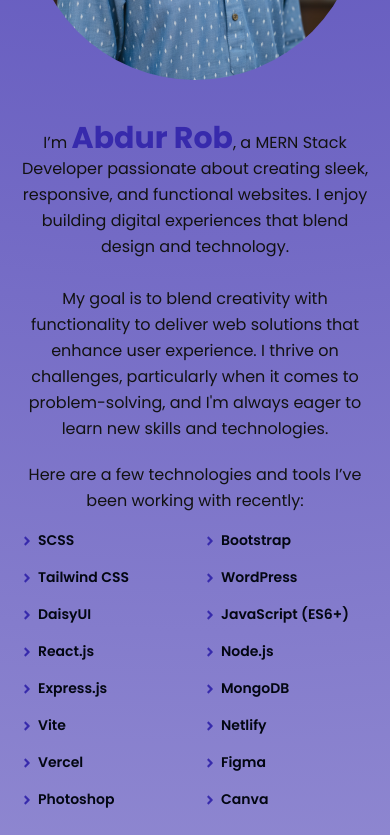
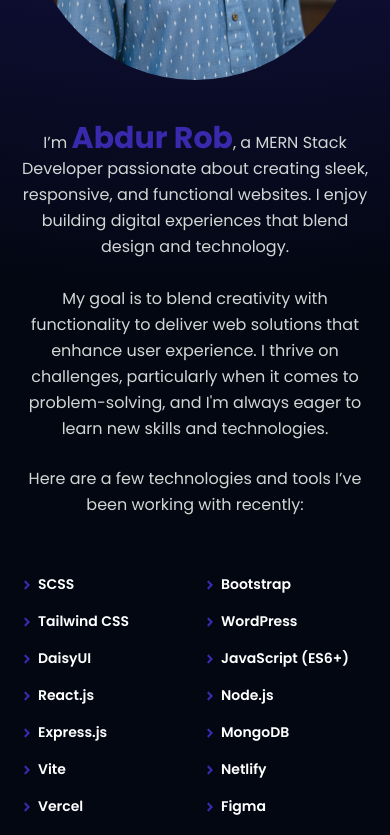
Before and after one commit to Abdurrobr34l/portfolio, a React (Vite) app: page / in a window 390 px wide. Shown: the part 1156-1991 px from the top of the page. Built offline with nearby package versions, Linux system fonts and the light colour scheme.

Commit message:
Completed responsive of whole website

```diff
--- a/src/Components/About.jsx
+++ b/src/Components/About.jsx
@@ -5,52 +5,93 @@
 
 const About = () => {
   return (
-    <section id="about" className="mb-10 2xl:mt-14 h-[calc(100vh - 120px)]">
-      <div className="flex flex-col items-center justify-between gap-10 lg:flex-row lg:gap-20 lg:px-20 xl:px-32">
+    <section id="about" className="pb-20 2xl:pt-32 h-[calc(100vh - 140px)]">
+      <div className="flex flex-col items-center justify-between gap-10 lg:flex-row lg:gap-20 xl:px-32">
         <div>
-          <img src={aboutImage} alt="" className="h-[400px] rounded-full md:h-[450px]" />
+          <img
+            src={aboutImage}
+            alt=""
+            className="h-[400px] rounded-full md:h-[450px]"
+          />
         </div>
 
         <div>
           {/* About Text */}
           <div className="max-w-2xl space-y-4 text-center lg:text-start">
             <p className="text-secondary leading-relaxed">
-              I’m <span className="text-3xl font-bold text-accent">Abdur Rob</span>, a
-              MERN Stack Developer passionate about creating sleek, responsive,
-              and functional websites. I enjoy building digital experiences that
-              blend design and technology.
-            <br />
-            <br />
-            My goal is to blend creativity with functionality to deliver web solutions that enhance user experience. I thrive on challenges, particularly when it comes to problem-solving, and I'm always eager to learn new skills and technologies.
+              I’m{" "}
+              <span className="text-3xl font-bold text-accent">Abdur Rob</span>,
+              a MERN Stack Developer passionate about creating sleek,
+              responsive, and functional websites. I enjoy building digital
+              experiences that blend design and technology.
+              <br />
+              <br />
+              My goal is to blend creativity with functionality to deliver web
+              solutions that enhance user experience. I thrive on challenges,
+              particularly when it comes to problem-solving, and I'm always
+              eager to learn new skills and technologies.
             </p>
 
-            <p className="mt-5 text-secondary leading-relaxed mb-4">
-    Here are a few technologies and tools I’ve been working with recently:
-  </p>
+            <p className="mt-6 text-secondary leading-relaxed">
+              Here are a few technologies and tools I’ve been working with
+              recently:
+            </p>
           </div>
 
           {/* Skills */}
-          <ul className="grid grid-cols-2 gap-4 text-primary text-[14px] font-semibold sm:grid-cols-3">
-            <li className="flex items-center gap-1"><FaAngleRight className="text-accent"/> SCSS</li>
-            <li className="flex items-center gap-1"><FaAngleRight className="text-accent"/> Bootstrap</li>
-            <li className="flex items-center gap-1"><FaAngleRight className="text-accent"/> Tailwind CSS</li>
-            <li className="flex items-center gap-1"><FaAngleRight className="text-accent"/> WordPress</li>
+          <ul className="grid grid-cols-2 gap-4 mt-14 text-primary text-[14px] font-semibold sm:grid-cols-3 lg:mt-5">
+            <li className="flex items-center gap-1">
+              <FaAngleRight className="text-accent" /> SCSS
+            </li>
+            <li className="flex items-center gap-1">
+              <FaAngleRight className="text-accent" /> Bootstrap
+            </li>
+            <li className="flex items-center gap-1">
+              <FaAngleRight className="text-accent" /> Tailwind CSS
+            </li>
+            <li className="flex items-center gap-1">
+              <FaAngleRight className="text-accent" /> WordPress
+            </li>
 
-            <li className="flex items-center gap-1"><FaAngleRight className="text-accent"/> DaisyUI</li>
-            <li className="flex items-center gap-1"><FaAngleRight className="text-accent"/> JavaScript (ES6+)</li>
-            <li className="flex items-center gap-1"><FaAngleRight className="text-accent"/> React.js</li>
+            <li className="flex items-center gap-1">
+              <FaAngleRight className="text-accent" /> DaisyUI
+            </li>
+            <li className="flex items-center gap-1">
+              <FaAngleRight className="text-accent" /> JavaScript (ES6+)
+            </li>
+            <li className="flex items-center gap-1">
+              <FaAngleRight className="text-accent" /> React.js
+            </li>
 
-            <li className="flex items-center gap-1"><FaAngleRight className="text-accent"/> Node.js</li>
-            <li className="flex items-center gap-1"><FaAngleRight className="text-accent"/> Express.js</li>
-            <li className="flex items-center gap-1"><FaAngleRight className="text-accent"/> MongoDB</li>
+            <li className="flex items-center gap-1">
+              <FaAngleRight className="text-accent" /> Node.js
+            </li>
+            <li className="flex items-center gap-1">
+              <FaAngleRight className="text-accent" /> Express.js
+            </li>
+            <li className="flex items-center gap-1">
+              <FaAngleRight className="text-accent" /> MongoDB
+            </li>
 
-            <li className="flex items-center gap-1"><FaAngleRight className="text-accent"/> Vite</li>
-            <li className="flex items-center gap-1"><FaAngleRight className="text-accent"/> Netlify</li>
-            <li className="flex items-center gap-1"><FaAngleRight className="text-accent"/> Vercel</li>
+            <li className="flex items-center gap-1">
+              <FaAngleRight className="text-accent" /> Vite
+            </li>
+            <li className="flex items-center gap-1">
+              <FaAngleRight className="text-accent" /> Netlify
+            </li>
+            <li className="flex items-center gap-1">
+              <FaAngleRight className="text-accent" /> Vercel
+            </li>
 
-             <li className="flex items-center gap-1"><FaAngleRight className="text-accent"/> Figma</li>
-            <li className="flex items-center gap-1"><FaAngleRight className="text-accent"/> Photoshop</li>
-            <li className="flex items-center gap-1"><FaAngleRight className="text-accent"/> Canva</li>
+            <li className="flex items-center gap-1">
+              <FaAngleRight className="text-accent" /> Figma
+            </li>
+            <li className="flex items-center gap-1">
+              <FaAngleRight className="text-accent" /> Photoshop
+            </li>
+            <li className="flex items-center gap-1">
+              <FaAngleRight className="text-accent" /> Canva
+            </li>
           </ul>
         </div>
       </div>
--- a/src/Components/Header.jsx
+++ b/src/Components/Header.jsx
@@ -4,7 +4,7 @@
 
 const Header = () => {
   const [activeLink, setActiveLink] = useState(""); // Track clicked link
-  const [darkMode, setDarkMode] = useState(true);
+  const [darkMode, setDarkMode] = useState(false);
   const [isSticky, setIsSticky] = useState(false);
 
   const navigationLinks = [
--- a/src/Components/Projects.jsx
+++ b/src/Components/Projects.jsx
@@ -71,8 +71,8 @@
   ];
 
   return (
-    <section id="projects" className="my-40">
-      <div className="grid grid-cols-1 gap-10 md:grid-cols-2 xl:grid-cols-3">
+    <section id="projects" className="2xl:pt-32">
+      <div className="grid grid-cols-1 gap-5 md:grid-cols-2 md:gap-10 xl:grid-cols-3">
         {projects.map(({ id, projectName, image, description, stackUsed }) => (
           <div className="relative overflow-hidden group border-white/20 bg-white/10 backdrop-blur-lg rounded-xl">
             <img
@@ -84,13 +84,13 @@
             <div
               key={id}
               className="absolute inset-0 border border-white/20 bg-white/80 backdrop-blur-lg rounded-xl p-3 text-primary shadow-lg
-               opacity-0 group-hover:opacity-100 transition-opacity duration-300 ease-linear flex flex-col md:justify-center lg:gap-20 xl:gap-0"
+               opacity-0 group-hover:opacity-100 transition-opacity duration-300 ease-linear flex flex-col md:justify-center lg:gap-20 xl:gap-0 2xl:gap-10"
             >
               <div>
                 <h2 className="text-xl font-semibold text-accent">
                   {projectName}
                 </h2>
-                <p className=" mt-2 mb-4 textarea-md md:text-[12px] lg:text-base">{description}</p>
+                <p className=" mt-2 mb-4 text-[#121212] textarea-md md:text-[12px] lg:text-base">{description}</p>
               </div>
 
               <div className="flex flex-col gap-2 md:gap-5">
@@ -106,10 +106,10 @@
                 </ul>
                 <div className="flex justify-end gap-3 text-2xl">
                   <a href="#">
-                    <FaGithub className="text-primary hover:text-accent" />
+                    <FaGithub className="text-[#121212] hover:text-accent" />
                   </a>
                   <a href="#">
-                    <FaLink className="text-primary hover:text-accent" />
+                    <FaLink className="text-[#121212] hover:text-accent" />
                   </a>
                 </div>
               </div>
--- a/src/index.css
+++ b/src/index.css
@@ -9,7 +9,7 @@
 }
 
 body {
-  background: radial-gradient(circle at top center, var(--color-accent), var(--color-primary-for-bg)) !important;
+  background: radial-gradient(circle at top center, var(--color-accent), var(--color-primary-for-bg), var(--color-primary-for-bg), var(--color-accent)) !important;
   background-repeat: no-repeat;
   background-size: cover;
   color: var(--color-primary);
@@ -56,7 +56,7 @@
 }
 
 .common-btn {
-@apply px-6 py-2 font-medium border-2 border-accent text-primary rounded-md cursor-pointer transition-colors duration-300 ease-linear hover:bg-primary hover:text-accent hover:border-transparent
+@apply px-6 py-2 font-medium border-2 border-accent text-primary rounded-md cursor-pointer transition-colors duration-300 ease-linear hover:bg-white hover:text-accent hover:border-transparent
 }
 
 .resume-btn {
```
